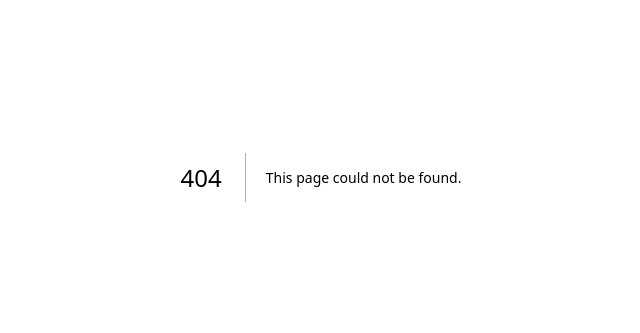
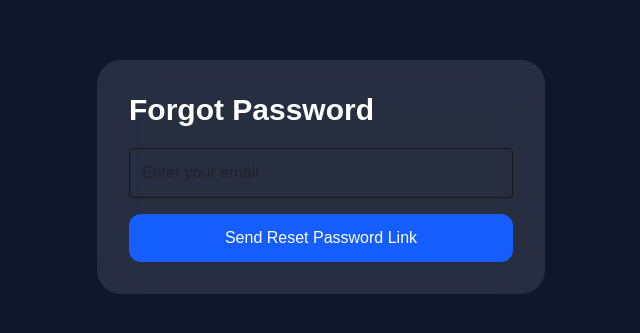
Before and after one commit to Siddharthdrona/Authentication-Next-js, a Next.js app: page /forgotpassword in a window 1280 px wide. Before the commit this address had no page. Shown: the part 223-556 px from the top of the page, without its empty margins (319-959 px from the left). Built offline with nearby package versions, Linux system fonts and the light colour scheme.

Commit message:
feat(forgot-password): add Forgot Password page with email input and reset functionality

```diff
--- /dev/null
+++ b/src/app/forgotpassword/page.tsx
@@ -0,0 +1,48 @@
+"use client";
+
+import axios from "axios";
+import { useState } from "react";
+
+export default function ForgotPasswordPage() {
+  const [email, setEmail] = useState("");
+  const [message, setMessage] = useState("");
+  const [error, setError] = useState("");
+
+  const sendResetEmail = async () => {
+    try {
+      await axios.post("/api/users/forgotpassword", {
+        email,
+      });
+      setMessage("Reset password link sent to your email");
+    } catch (err: any) {
+      setError(err.response?.data?.error || "Something went wrong");
+    }
+  };
+
+  return (
+    <div className="min-h-screen flex items-center justify-center bg-slate-900">
+      <div className="bg-white/10 backdrop-blur-xl p-8 rounded-3xl w-full max-w-md">
+        <h1 className="text-white text-3xl font-bold mb-5">Forgot Password</h1>
+
+        <input
+          type="email"
+          placeholder="Enter your email"
+          value={email}
+          onChange={(e) => setEmail(e.target.value)}
+          className="w-full p-3 rounded mb-4 border"
+        />
+
+        <button
+          onClick={sendResetEmail}
+          className="bg-blue-600 text-white px-5 py-3 rounded-xl w-full"
+        >
+          Send Reset Password Link
+        </button>
+
+        {message && <p className="text-green-400 mt-4">{message}</p>}
+
+        {error && <p className="text-red-400 mt-4">{error}</p>}
+      </div>
+    </div>
+  );
+}
```
